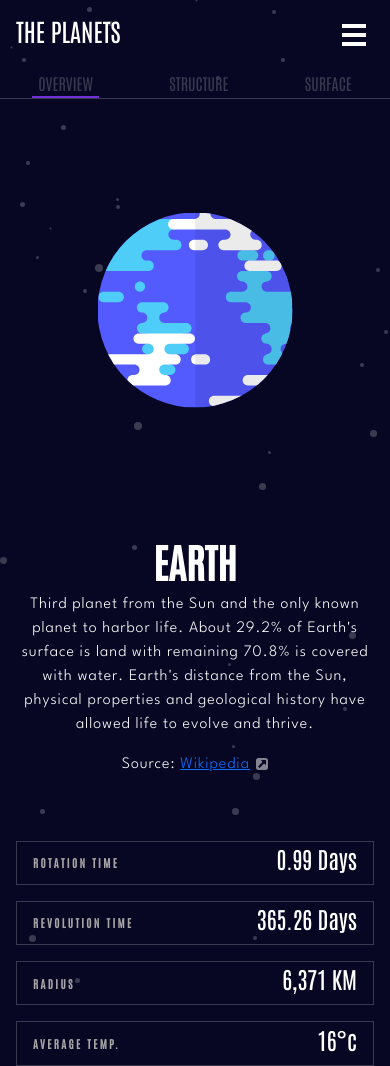
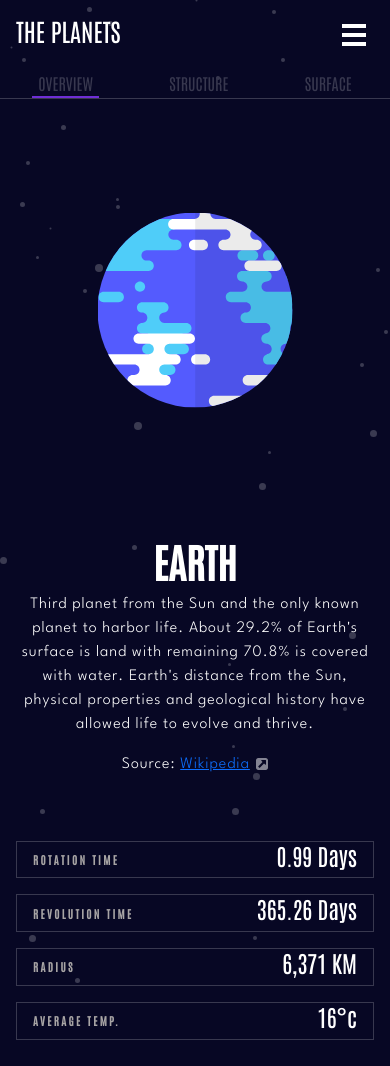
Before and after one commit to Nmelms/planets, a React (Create React App) app: page / in a window 390 px wide. Built offline with nearby package versions, Linux system fonts and the light colour scheme.

Commit message:
fixed padding on bottom of screen for mobile

```diff
--- a/src/index.css
+++ b/src/index.css
@@ -153,7 +153,7 @@ body {
     font-weight: 100;
   }
   .stats {
-    height: 30vh;
+    height: fit-content;
     padding: 1rem;
   }
   .stats > div {
```
